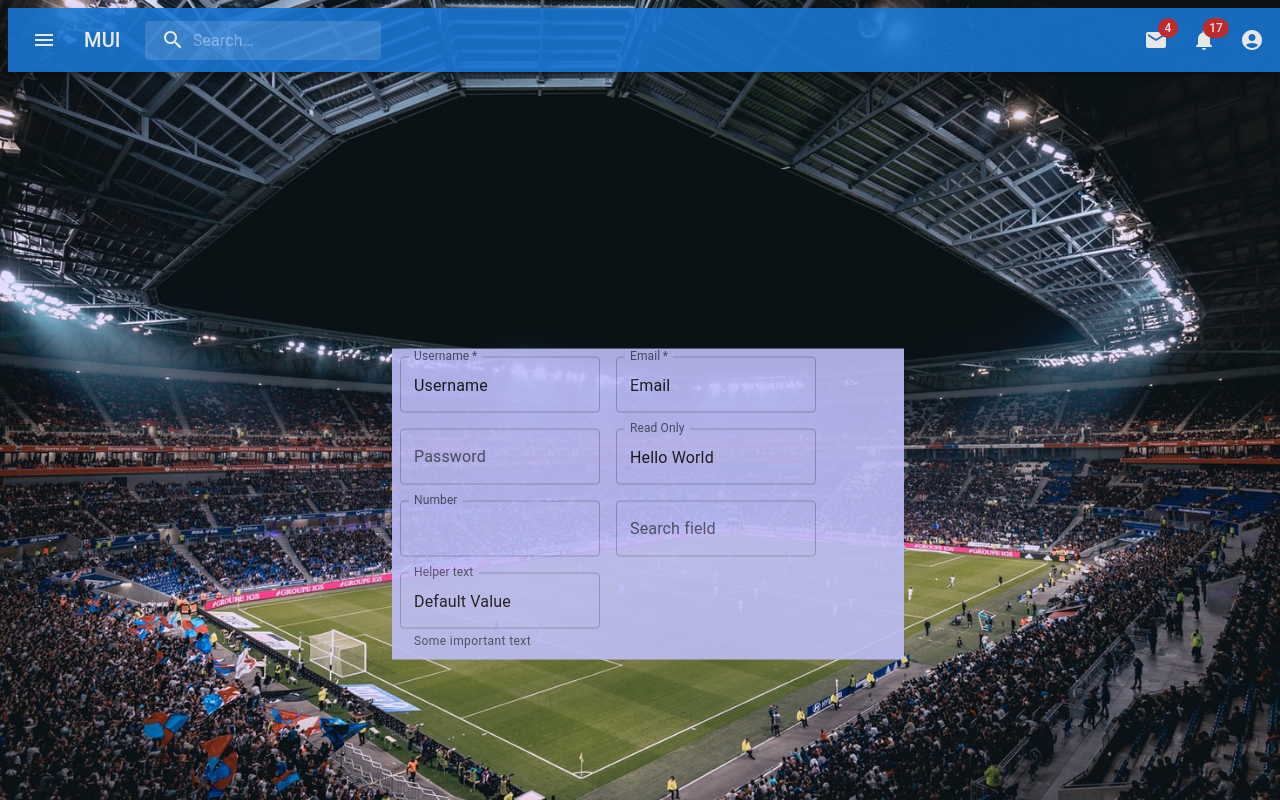
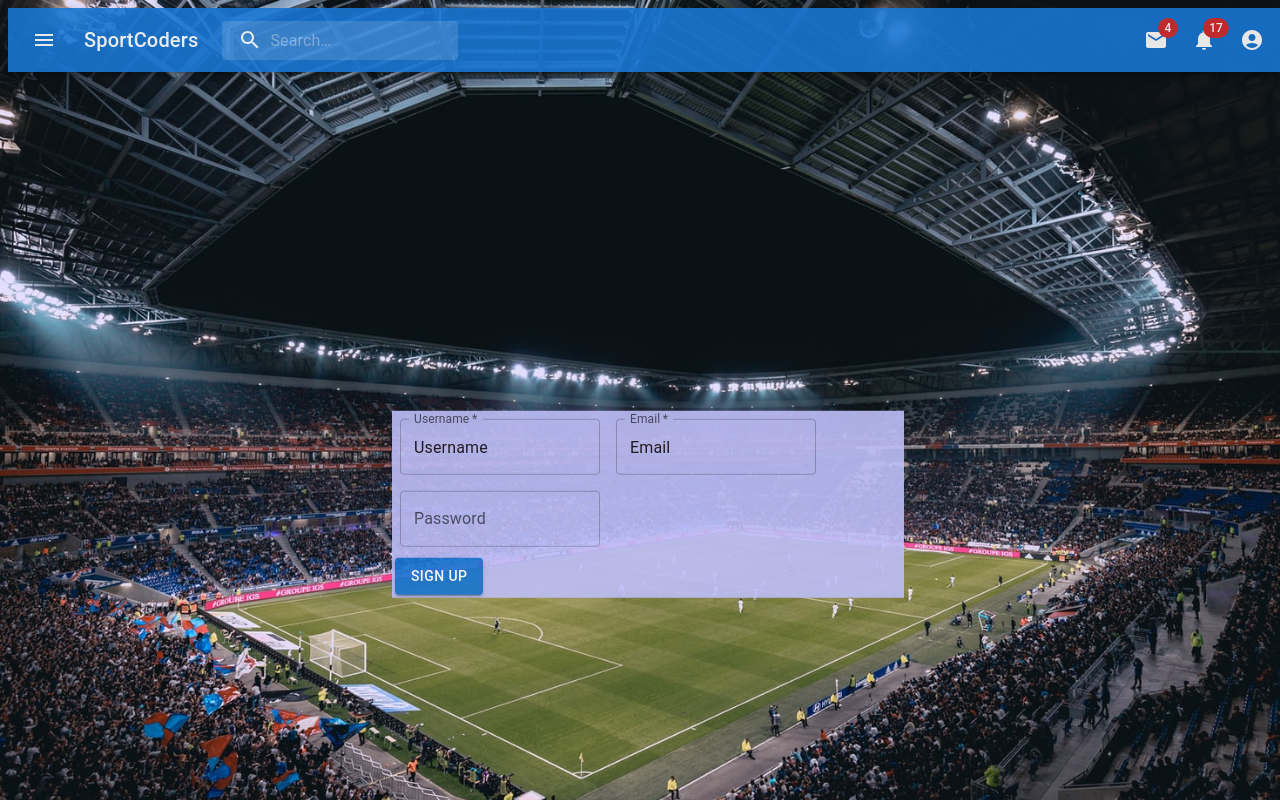
Before and after one commit to DATisdale/SocialMedia_AppFrontEnd, a React (Create React App) app: page /Signup in a window 1280 px wide. Built offline with nearby package versions, Linux system fonts and the light colour scheme.

Commit message:
leftsidebar code

```diff
--- a/src/components/Signup/Signup.css
+++ b/src/components/Signup/Signup.css
@@ -11,3 +11,7 @@
     margin-right: -50%;
     transform: translate(-50%, -50%)
 }
+
+.button-container{
+    padding:3px;
+}
--- a/src/components/Signup/Signup.jsx
+++ b/src/components/Signup/Signup.jsx
@@ -35,29 +35,9 @@ const Signup =()=>{
             type="password"
             autoComplete="current-password"
           />
-          <TextField
-            id="outlined-read-only-input"
-            label="Read Only"
-            defaultValue="Hello World"
-            InputProps={{
-              readOnly: true,
-            }}
-          />
-          <TextField
-            id="outlined-number"
-            label="Number"
-            type="number"
-            InputLabelProps={{
-              shrink: true,
-            }}
-          />
-          <TextField id="outlined-search" label="Search field" type="search" />
-          <TextField
-            id="outlined-helperText"
-            label="Helper text"
-            defaultValue="Default Value"
-            helperText="Some important text"
-          />
+        </div>
+        <div className="button-container">
+        <Button variant="contained">Sign Up</Button>
         </div>
 
       </Box>
--- a/src/components/searchbar/searchbar.jsx
+++ b/src/components/searchbar/searchbar.jsx
@@ -173,7 +173,7 @@ export default function PrimarySearchAppBar() {
             component="div"
             sx={{ display: { xs: 'none', sm: 'block' } }}
           >
-            MUI
+            SportCoders
           </Typography>
           <Search>
             <SearchIconWrapper>
```
